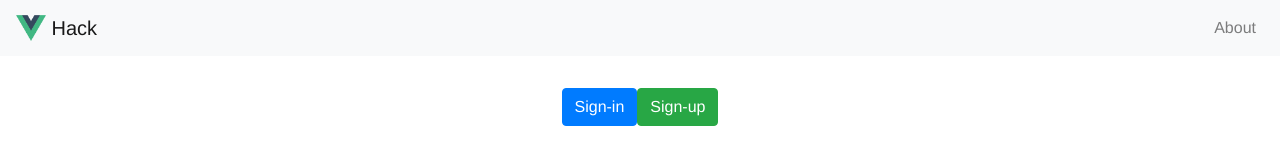
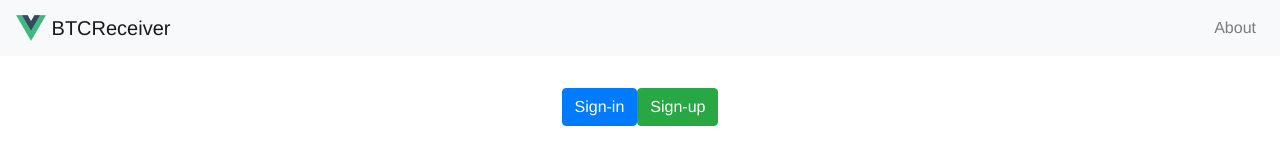
Before and after one commit to unblockteam/btcreceiver, a Vue app: page / in a window 1280 px wide. Shown: the top 160 px of the page. Built offline with nearby package versions, Linux system fonts and the light colour scheme.

Commit message:
Rename project, add build badge

```diff
--- a/package.json
+++ b/package.json
@@ -1,7 +1,7 @@
 {
-  "name": "hack-fe",
+  "name": "btcreceiver",
   "version": "1.0.0",
-  "description": "Hackaton task frontend. A Vue.js project",
+  "description": "BTCReceiver application. A Vue.js project",
   "author": "Vladimir Sushkov <volodya.sushkov@gmail.com>",
   "private": true,
   "scripts": {
--- a/src/App.vue
+++ b/src/App.vue
@@ -4,7 +4,7 @@
       <nav class="navbar navbar-expand-md navbar-light bg-light">
         <router-link class="navbar-brand" :to="{ name: 'index' }">
           <img src="static/img/logo.png" width="30" height="30" class="d-inline-block align-top" alt="">
-            Hack
+            BTCReceiver
         </router-link>
         <button class="navbar-toggler collapsed" type="button" data-toggle="collapse" data-target="#navbarCollapse" aria-controls="navbarCollapse" aria-expanded="false" aria-label="Toggle navigation">
           <span class="navbar-toggler-icon"></span>
--- a/src/router/index.js
+++ b/src/router/index.js
@@ -9,7 +9,7 @@ import NotFound from '@/components/NotFound'
 
 Vue.use(Router);
 
-const basePath = process.env.NODE_ENV === 'production' ? '/hack-fe/' : '/';
+const basePath = process.env.NODE_ENV === 'production' ? '/btcreceiver/' : '/';
 
 const router = new Router({
   base: basePath,
```
Also changed, not shown: 1 other file (tests, documents, lock files or other folders).
